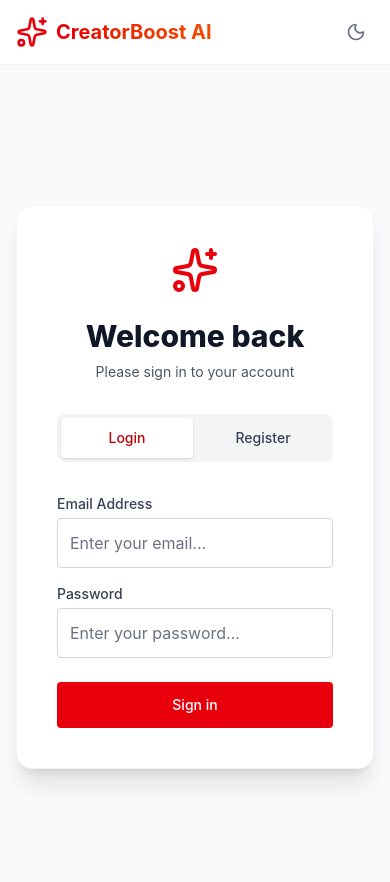
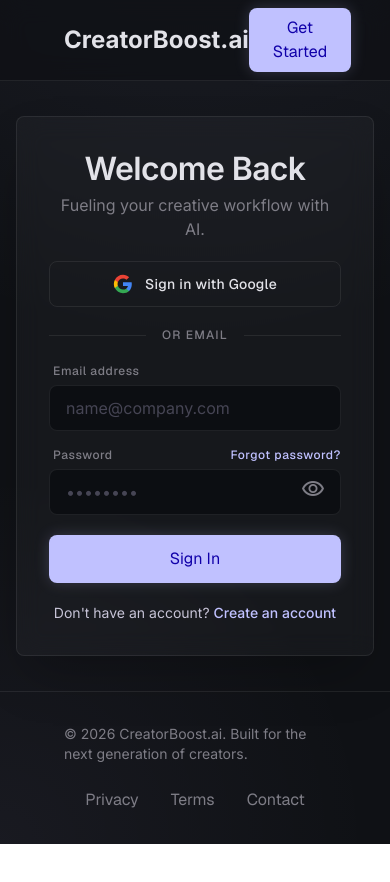
Before and after one commit to Jagannath-Roy/CreatorBoost.AI, a React (Vite) app in the folder frontend/: page /login in a window 390 px wide. Shown: the top 882 px of the page. After the commit the page ends 844 px from the top, so only its background shows below. Built offline with nearby package versions, Linux system fonts and the light colour scheme; no server answers.

Commit message:
Update and Enhance UI UX of the Login and Sign Up pages

```diff
--- a/frontend/src/App.jsx
+++ b/frontend/src/App.jsx
@@ -37,11 +37,12 @@
 
 function AppRoutes() {
   const location = useLocation();
-  const isLandingPage = location.pathname === '/';
+  const hideNavbarPaths = ['/', '/login', '/register'];
+  const shouldHideNavbar = hideNavbarPaths.includes(location.pathname);
 
   return (
     <div className="min-h-screen bg-slate-50 dark:bg-slate-900 font-sans transition-colors duration-200">
-      {!isLandingPage && <Navbar />}
+      {!shouldHideNavbar && <Navbar />}
       <main>
         <Routes>
           <Route
--- a/frontend/src/pages/Login.jsx
+++ b/frontend/src/pages/Login.jsx
@@ -1,16 +1,27 @@
-import { useState, useContext } from 'react';
+import { useState, useContext, useEffect } from 'react';
 import { useNavigate, Link } from 'react-router-dom';
 import { AuthContext } from '../context/AuthContext';
-import { Sparkles } from 'lucide-react';
 import { toast } from 'react-toastify';
 
 const Login = () => {
     const [email, setEmail] = useState('');
     const [password, setPassword] = useState('');
     const [loading, setLoading] = useState(false);
+    const [showPassword, setShowPassword] = useState(false);
+    const [bgPosition, setBgPosition] = useState('2.11719% 7.65625%');
 
     const { login } = useContext(AuthContext);
     const navigate = useNavigate();
+
+    useEffect(() => {
+        const handleMouseMove = (e) => {
+            const x = e.clientX / window.innerWidth;
+            const y = e.clientY / window.innerHeight;
+            setBgPosition(`${x * 10}% ${y * 10}%`);
+        };
+        document.addEventListener('mousemove', handleMouseMove);
+        return () => document.removeEventListener('mousemove', handleMouseMove);
+    }, []);
 
     const handleSubmit = async (e) => {
         e.preventDefault();
@@ -27,57 +38,120 @@
     };
 
     return (
-        <div className="min-h-screen flex items-center justify-center bg-gray-50 dark:bg-slate-900 py-12 px-4 sm:px-6 lg:px-8 transition-colors duration-200">
-            <div className="max-w-md w-full space-y-8 bg-white dark:bg-slate-800 p-10 rounded-2xl shadow-xl border border-gray-100 dark:border-slate-700 transition-colors duration-200">
+        <div
+            className="flex flex-col min-h-screen text-on-background"
+            style={{
+                backgroundColor: '#0F1115',
+                backgroundImage: 'radial-gradient(circle at 50% -20%, rgba(192, 193, 255, 0.08) 0%, transparent 50%), radial-gradient(circle at 0% 100%, rgba(208, 188, 255, 0.05) 0%, transparent 40%)',
+                backgroundPosition: bgPosition
+            }}
+        >
+            {/* TopNavBar */}
+            <header className="sticky top-0 z-50 w-full bg-glass-bg backdrop-blur-md border-b border-border-subtle">
+                <div className="flex justify-between items-center h-20 px-margin-lg max-w-container-max mx-auto">
+                    <Link className="text-headline-md font-headline-md font-bold text-on-surface" to="/">CreatorBoost.ai</Link>
+                    <div className="flex gap-4">
+                        <Link to="/register" className="px-6 py-2 bg-primary text-on-primary font-label-md rounded-xl glow-button transition-all active:scale-95 inline-block text-center flex items-center">Get Started</Link>
+                    </div>
+                </div>
+            </header>
+
+            <main className="flex-grow flex items-center justify-center px-margin-sm py-8">
+                <div className="w-full max-w-[420px]">
+                    {/* Login Card */}
+                    <div className="glass-card p-8 rounded-xl shadow-2xl flex flex-col gap-5">
+                        {/* Branding & Title */}
                         <div className="text-center">
-                    <Sparkles className="mx-auto h-12 w-12 text-red-600" />
-                    <h2 className="mt-6 text-3xl font-extrabold text-gray-900 dark:text-white">Welcome back</h2>
-                    <p className="mt-2 text-sm text-gray-600 dark:text-gray-400">
-                        Please sign in to your account
-                    </p>
+                            <h1 className="text-headline-lg font-headline-lg text-on-surface mb-1">Welcome Back</h1>
+                            <p className="text-body-md font-body-md text-slate-gray">Fueling your creative workflow with AI.</p>
                         </div>
 
-                <div className="flex p-1 mt-6 space-x-1 bg-gray-100 dark:bg-slate-700 rounded-xl">
-                    <button className="w-full py-2.5 text-sm font-medium leading-5 text-red-700 dark:text-red-400 bg-white dark:bg-slate-800 rounded-lg shadow">Login</button>
-                    <Link to="/register" className="w-full py-2.5 text-sm font-medium leading-5 text-gray-700 dark:text-gray-300 hover:text-gray-900 dark:hover:text-white text-center rounded-lg transition-colors">Register</Link>
+                        {/* Social Login */}
+                        <button type="button" className="w-full flex items-center justify-center gap-3 px-6 py-3 rounded-xl border border-border-subtle hover:bg-surface-container-high transition-colors text-label-md font-label-md text-on-surface">
+                            <svg className="w-5 h-5" viewBox="0 0 24 24" xmlns="http://www.w3.org/2000/svg">
+                                <path d="M22.56 12.25c0-.78-.07-1.53-.2-2.25H12v4.26h5.92c-.26 1.37-1.04 2.53-2.21 3.31v2.77h3.57c2.08-1.92 3.28-4.74 3.28-8.09z" fill="#4285F4"/>
+                                <path d="M12 23c2.97 0 5.46-.98 7.28-2.66l-3.57-2.77c-.98.66-2.23 1.06-3.71 1.06-2.86 0-5.29-1.93-6.16-4.53H2.18v2.84C3.99 20.53 7.7 23 12 23z" fill="#34A853"/>
+                                <path d="M5.84 14.09c-.22-.66-.35-1.36-.35-2.09s.13-1.43.35-2.09V7.07H2.18C1.43 8.55 1 10.22 1 12s.43 3.45 1.18 4.93l2.85-2.22.81-.62z" fill="#FBBC05"/>
+                                <path d="M12 5.38c1.62 0 3.06.56 4.21 1.64l3.15-3.15C17.45 2.09 14.97 1 12 1 7.7 1 3.99 3.47 2.18 7.07l3.66 2.84c.87-2.6 3.3-4.53 6.16-4.53z" fill="#EA4335"/>
+                            </svg>
+                            <span>Sign in with Google</span>
+                        </button>
+
+                        <div className="relative flex items-center">
+                            <div className="flex-grow border-t border-border-subtle"></div>
+                            <span className="flex-shrink mx-4 text-label-sm font-label-sm text-slate-gray uppercase tracking-widest">or email</span>
+                            <div className="flex-grow border-t border-border-subtle"></div>
                         </div>
-                <form className="mt-8 space-y-6" onSubmit={handleSubmit}>
-                    <div className="space-y-4">
-                        <div>
-                            <label className="block text-sm font-medium text-gray-700 dark:text-gray-300">Email Address</label>
+
+                        {/* Form */}
+                        <form className="flex flex-col gap-4" onSubmit={handleSubmit}>
+                            <div className="flex flex-col gap-1.5">
+                                <label className="text-label-sm font-label-sm text-slate-gray ml-1" htmlFor="email">Email address</label>
                                 <input
+                                    className="w-full bg-surface-container-lowest border border-border-subtle rounded-xl px-4 py-2.5 text-body-md font-body-md focus:outline-none focus:ring-2 focus:ring-primary focus:border-transparent transition-all placeholder:text-outline-variant"
+                                    id="email"
+                                    placeholder="name@company.com"
                                     type="email"
-                                required
-                                className="mt-1 appearance-none relative block w-full px-3 py-3 border border-gray-300 dark:border-slate-600 placeholder-gray-500 dark:placeholder-gray-400 text-gray-900 dark:text-white bg-white dark:bg-slate-700 rounded-lg focus:outline-none focus:ring-red-500 focus:border-red-500 focus:z-10 sm:text-sm transition-colors duration-200"
-                                placeholder="Enter your email..."
                                     value={email}
                                     onChange={(e) => setEmail(e.target.value)}
+                                    required
                                 />
                             </div>
-                        <div>
-                            <label className="block text-sm font-medium text-gray-700 dark:text-gray-300">Password</label>
+                            <div className="flex flex-col gap-1.5">
+                                <div className="flex justify-between items-center ml-1">
+                                    <label className="text-label-sm font-label-sm text-slate-gray" htmlFor="password">Password</label>
+                                    <Link className="text-label-sm font-label-sm text-primary hover:underline" to="#">Forgot password?</Link>
+                                </div>
+                                <div className="relative">
                                     <input
-                                type="password"
-                                required
-                                className="mt-1 appearance-none relative block w-full px-3 py-3 border border-gray-300 dark:border-slate-600 placeholder-gray-500 dark:placeholder-gray-400 text-gray-900 dark:text-white bg-white dark:bg-slate-700 rounded-lg focus:outline-none focus:ring-red-500 focus:border-red-500 focus:z-10 sm:text-sm transition-colors duration-200"
-                                placeholder="Enter your password..."
+                                        className="w-full bg-surface-container-lowest border border-border-subtle rounded-xl px-4 py-2.5 text-body-md font-body-md focus:outline-none focus:ring-2 focus:ring-primary focus:border-transparent transition-all placeholder:text-outline-variant"
+                                        id="password"
+                                        placeholder="••••••••"
+                                        type={showPassword ? "text" : "password"}
                                         value={password}
                                         onChange={(e) => setPassword(e.target.value)}
+                                        required
                                     />
+                                    <button
+                                        className="absolute right-4 top-1/2 -translate-y-1/2 text-slate-gray hover:text-on-surface"
+                                        type="button"
+                                        onClick={() => setShowPassword(!showPassword)}
+                                    >
+                                        <span className="material-symbols-outlined text-[20px]">{showPassword ? "visibility_off" : "visibility"}</span>
+                                    </button>
                                 </div>
                             </div>
 
-                    <div>
                             <button
+                                className="w-full bg-primary text-on-primary font-label-md py-3 rounded-xl glow-button transition-all active:scale-[0.98] shadow-lg shadow-primary/10 disabled:opacity-50 mt-1"
                                 type="submit"
                                 disabled={loading}
-                            className="group relative w-full flex justify-center py-3 px-4 border border-transparent text-sm font-medium rounded-lg text-white bg-red-600 hover:bg-red-700 focus:outline-none focus:ring-2 focus:ring-offset-2 focus:ring-red-500 transition-colors disabled:opacity-50"
                             >
-                            {loading ? "Signing in..." : "Sign in"}
+                                {loading ? "Signing in..." : "Sign In"}
                             </button>
+                        </form>
+
+                        <p className="text-center text-body-sm font-body-sm text-on-surface-variant">
+                            Don't have an account?{' '}
+                            <Link className="text-primary font-medium hover:underline" to="/register">Create an account</Link>
+                        </p>
                     </div>
-                </form>
                 </div>
+            </main>
+
+            {/* Footer */}
+            <footer className="w-full border-t border-border-subtle">
+                <div className="px-margin-lg py-margin-md max-w-container-max mx-auto flex flex-col md:flex-row justify-between items-center gap-gutter">
+                    <div className="text-body-sm font-body-sm text-slate-gray">
+                        © 2026 CreatorBoost.ai. Built for the next generation of creators.
+                    </div>
+                    <div className="flex gap-margin-md">
+                        <Link className="text-slate-gray font-label-sm hover:text-on-surface transition-colors duration-200" to="#">Privacy</Link>
+                        <Link className="text-slate-gray font-label-sm hover:text-on-surface transition-colors duration-200" to="#">Terms</Link>
+                        <Link className="text-slate-gray font-label-sm hover:text-on-surface transition-colors duration-200" to="#">Contact</Link>
+                    </div>
+                </div>
+            </footer>
         </div>
     );
 };
--- a/frontend/src/pages/Register.jsx
+++ b/frontend/src/pages/Register.jsx
@@ -1,7 +1,6 @@
 import { useState, useContext } from 'react';
 import { useNavigate, Link } from 'react-router-dom';
 import { AuthContext } from '../context/AuthContext';
-import { Sparkles } from 'lucide-react';
 import { toast } from 'react-toastify';
 
 const Register = () => {
@@ -9,6 +8,7 @@
     const [email, setEmail] = useState('');
     const [password, setPassword] = useState('');
     const [loading, setLoading] = useState(false);
+    const [showPassword, setShowPassword] = useState(false);
 
     const { register } = useContext(AuthContext);
     const navigate = useNavigate();
@@ -28,68 +28,125 @@
     };
 
     return (
-        <div className="min-h-screen flex items-center justify-center bg-gray-50 dark:bg-slate-900 py-12 px-4 sm:px-6 lg:px-8 transition-colors duration-200">
-            <div className="max-w-md w-full space-y-8 bg-white dark:bg-slate-800 p-10 rounded-2xl shadow-xl border border-gray-100 dark:border-slate-700 transition-colors duration-200">
-                <div className="text-center">
-                    <Sparkles className="mx-auto h-12 w-12 text-red-600" />
-                    <h2 className="mt-6 text-3xl font-extrabold text-gray-900 dark:text-white">Create an account</h2>
-                    <p className="mt-2 text-sm text-gray-600 dark:text-gray-400">
-                        Join CreatorBoost AI today
-                    </p>
+        <div className="bg-background text-on-background font-body-md selection:bg-primary-container selection:text-on-primary-container min-h-screen flex flex-col">
+            {/* Top Navigation */}
+            <header className="sticky top-0 w-full z-50 backdrop-blur-xl border-b border-border-subtle bg-glass-bg">
+                <div className="flex justify-between items-center px-margin-lg h-20 max-w-container-max mx-auto">
+                    <Link className="font-headline-md text-headline-md font-bold text-primary" to="/">CreatorBoost.ai</Link>
+                    <Link to="/login" className="bg-primary text-on-primary font-label-md px-6 py-2.5 rounded-xl hover:opacity-80 transition-opacity active:scale-95 duration-200 inline-block text-center">Login</Link>
+                </div>
+            </header>
+
+            {/* Main Content: Sign Up Card */}
+            <main className="flex-grow flex items-center justify-center px-margin-sm py-4">
+                <div className="w-full max-w-[460px] glass-card rounded-xl p-6 flex flex-col gap-4">
+                    {/* Header Section */}
+                    <div className="text-center space-y-1">
+                        <h1 className="font-headline-lg text-[28px] leading-[36px] font-semibold text-on-surface">Create your account</h1>
+                        <p className="font-body-md text-[15px] text-slate-gray">Join thousands of creators boosting their content.</p>
                     </div>
 
-                <div className="flex p-1 mt-6 space-x-1 bg-gray-100 dark:bg-slate-700 rounded-xl">
-                    <Link to="/login" className="w-full py-2.5 text-sm font-medium leading-5 text-gray-700 dark:text-gray-300 hover:text-gray-900 dark:hover:text-white text-center rounded-lg transition-colors">Login</Link>
-                    <button className="w-full py-2.5 text-sm font-medium leading-5 text-red-700 dark:text-red-400 bg-white dark:bg-slate-800 rounded-lg shadow">Register</button>
+                    {/* Social Action */}
+                    <button type="button" className="w-full flex items-center justify-center gap-3 py-2.5 border border-border-subtle rounded-xl font-label-md text-on-surface hover:bg-white/5 transition-colors active:scale-[0.98] duration-200">
+                        <svg className="w-5 h-5" viewBox="0 0 24 24" xmlns="http://www.w3.org/2000/svg">
+                            <path d="M22.56 12.25c0-.78-.07-1.53-.2-2.25H12v4.26h5.92c-.26 1.37-1.04 2.53-2.21 3.31v2.77h3.57c2.08-1.92 3.28-4.74 3.28-8.09z" fill="#4285F4"/>
+                            <path d="M12 23c2.97 0 5.46-.98 7.28-2.66l-3.57-2.77c-.98.66-2.23 1.06-3.71 1.06-2.86 0-5.29-1.93-6.16-4.53H2.18v2.84C3.99 20.53 7.7 23 12 23z" fill="#34A853"/>
+                            <path d="M5.84 14.09c-.22-.66-.35-1.36-.35-2.09s.13-1.43.35-2.09V7.07H2.18C1.43 8.55 1 10.22 1 12s.43 3.45 1.18 4.93l2.85-2.22.81-.62z" fill="#FBBC05"/>
+                            <path d="M12 5.38c1.62 0 3.06.56 4.21 1.64l3.15-3.15C17.45 2.09 14.97 1 12 1 7.7 1 3.99 3.47 2.18 7.07l3.66 2.84c.87-2.6 3.3-4.53 6.16-4.53z" fill="#EA4335"/>
+                        </svg>
+                        Sign up with Google
+                    </button>
+
+                    {/* Divider */}
+                    <div className="relative flex items-center">
+                        <div className="flex-grow border-t border-border-subtle"></div>
+                        <span className="flex-shrink mx-4 font-label-sm text-label-sm text-slate-gray tracking-widest uppercase">OR EMAIL</span>
+                        <div className="flex-grow border-t border-border-subtle"></div>
                     </div>
-                <form className="mt-8 space-y-6" onSubmit={handleSubmit}>
-                    <div className="space-y-4">
-                        <div>
-                            <label className="block text-sm font-medium text-gray-700 dark:text-gray-300">Full Name</label>
+
+                    {/* Form */}
+                    <form className="flex flex-col gap-3.5" onSubmit={handleSubmit}>
+                        <div className="flex flex-col gap-1 group">
+                            <label className="font-label-sm text-label-sm text-slate-gray group-focus-within:text-primary transition-colors ml-1" htmlFor="name">Full Name</label>
                             <input
+                                className="w-full bg-surface-container-low border border-border-subtle rounded-xl px-4 py-2 focus:outline-none focus:border-primary transition-colors text-on-surface placeholder:text-slate-gray/50"
+                                id="name"
+                                placeholder="Jagannath Roy"
                                 type="text"
-                                required
-                                className="mt-1 appearance-none relative block w-full px-3 py-3 border border-gray-300 dark:border-slate-600 placeholder-gray-500 dark:placeholder-gray-400 text-gray-900 dark:text-white bg-white dark:bg-slate-700 rounded-lg focus:outline-none focus:ring-red-500 focus:border-red-500 focus:z-10 sm:text-sm transition-colors duration-200"
-                                placeholder="Enter your name..."
                                 value={name}
                                 onChange={(e) => setName(e.target.value)}
+                                required
                             />
                         </div>
-                        <div>
-                            <label className="block text-sm font-medium text-gray-700 dark:text-gray-300">Email Address</label>
+
+                        <div className="flex flex-col gap-1 group">
+                            <label className="font-label-sm text-label-sm text-slate-gray group-focus-within:text-primary transition-colors ml-1" htmlFor="email">Email Address</label>
                             <input
+                                className="w-full bg-surface-container-low border border-border-subtle rounded-xl px-4 py-2 focus:outline-none focus:border-primary transition-colors text-on-surface placeholder:text-slate-gray/50"
+                                id="email"
+                                placeholder="jagannath@gmail.com"
                                 type="email"
-                                required
-                                className="mt-1 appearance-none relative block w-full px-3 py-3 border border-gray-300 dark:border-slate-600 placeholder-gray-500 dark:placeholder-gray-400 text-gray-900 dark:text-white bg-white dark:bg-slate-700 rounded-lg focus:outline-none focus:ring-red-500 focus:border-red-500 focus:z-10 sm:text-sm transition-colors duration-200"
-                                placeholder="Enter your email..."
                                 value={email}
                                 onChange={(e) => setEmail(e.target.value)}
+                                required
                             />
                         </div>
-                        <div>
-                            <label className="block text-sm font-medium text-gray-700 dark:text-gray-300">Password</label>
+
+                        <div className="flex flex-col gap-1 group">
+                            <label className="font-label-sm text-label-sm text-slate-gray group-focus-within:text-primary transition-colors ml-1" htmlFor="password">Password</label>
+                            <div className="relative">
                                 <input
-                                type="password"
-                                required
-                                className="mt-1 appearance-none relative block w-full px-3 py-3 border border-gray-300 dark:border-slate-600 placeholder-gray-500 dark:placeholder-gray-400 text-gray-900 dark:text-white bg-white dark:bg-slate-700 rounded-lg focus:outline-none focus:ring-red-500 focus:border-red-500 focus:z-10 sm:text-sm transition-colors duration-200"
-                                placeholder="Enter your password..."
+                                    className="w-full bg-surface-container-low border border-border-subtle rounded-xl px-4 py-2 focus:outline-none focus:border-primary transition-colors text-on-surface placeholder:text-slate-gray/50"
+                                    id="password"
+                                    placeholder="••••••••"
+                                    type={showPassword ? "text" : "password"}
                                     value={password}
                                     onChange={(e) => setPassword(e.target.value)}
+                                    required
                                 />
+                                <button
+                                    className="absolute right-4 top-1/2 -translate-y-1/2 text-slate-gray hover:text-on-surface"
+                                    type="button"
+                                    onClick={() => setShowPassword(!showPassword)}
+                                >
+                                    <span className="material-symbols-outlined text-[18px]" data-icon={showPassword ? "visibility_off" : "visibility"}>{showPassword ? "visibility_off" : "visibility"}</span>
+                                </button>
                             </div>
                         </div>
 
-                    <div>
                         <button
+                            className="w-full glow-button bg-primary text-on-primary font-label-md py-2.5 rounded-xl hover:opacity-90 transition-all active:scale-[0.98] duration-200 mt-1 disabled:opacity-50"
                             type="submit"
                             disabled={loading}
-                            className="group relative w-full flex justify-center py-3 px-4 border border-transparent text-sm font-medium rounded-lg text-white bg-red-600 hover:bg-red-700 focus:outline-none focus:ring-2 focus:ring-offset-2 focus:ring-red-500 transition-colors disabled:opacity-50"
                         >
-                            {loading ? "Registering..." : "Register"}
+                            {loading ? "Creating account..." : "Create account"}
                         </button>
+                    </form>
+
+                    {/* Bottom Link */}
+                    <div className="text-center">
+                        <p className="font-body-sm text-body-sm text-slate-gray">
+                            Already have an account?
+                            <Link className="text-primary font-medium hover:underline ml-1" to="/login">Log in</Link>
+                        </p>
                     </div>
-                </form>
                 </div>
+            </main>
+
+            {/* Footer */}
+            <footer className="w-full py-margin-md border-t border-border-subtle bg-surface mt-auto">
+                <div className="flex flex-col md:flex-row justify-between items-center px-margin-lg max-w-container-max mx-auto gap-4">
+                    <div className="font-headline-sm text-headline-sm text-on-surface">CreatorBoost.ai</div>
+                    <div className="flex gap-8">
+                        <Link className="font-body-sm text-body-sm text-slate-gray hover:text-primary transition-colors" to="#">Privacy</Link>
+                        <Link className="font-body-sm text-body-sm text-slate-gray hover:text-primary transition-colors" to="#">Terms</Link>
+                        <Link className="font-body-sm text-body-sm text-slate-gray hover:text-primary transition-colors" to="#">Contact</Link>
+                    </div>
+                    <div className="font-body-sm text-body-sm text-slate-gray">
+                        © 2026 CreatorBoost.ai
+                    </div>
+                </div>
+            </footer>
         </div>
     );
 };
```
Lines whose indentation alone changed are shown as unchanged.
